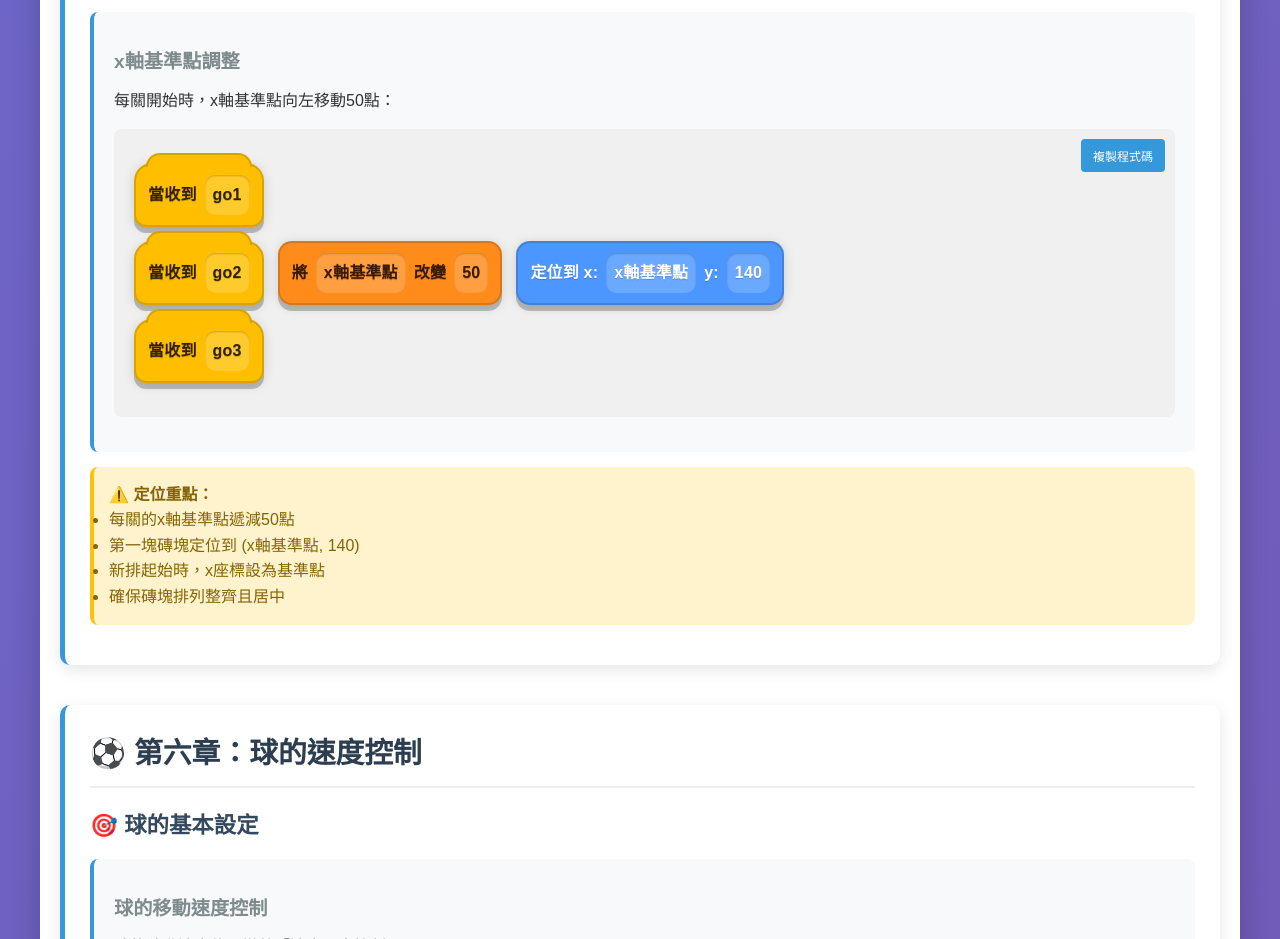
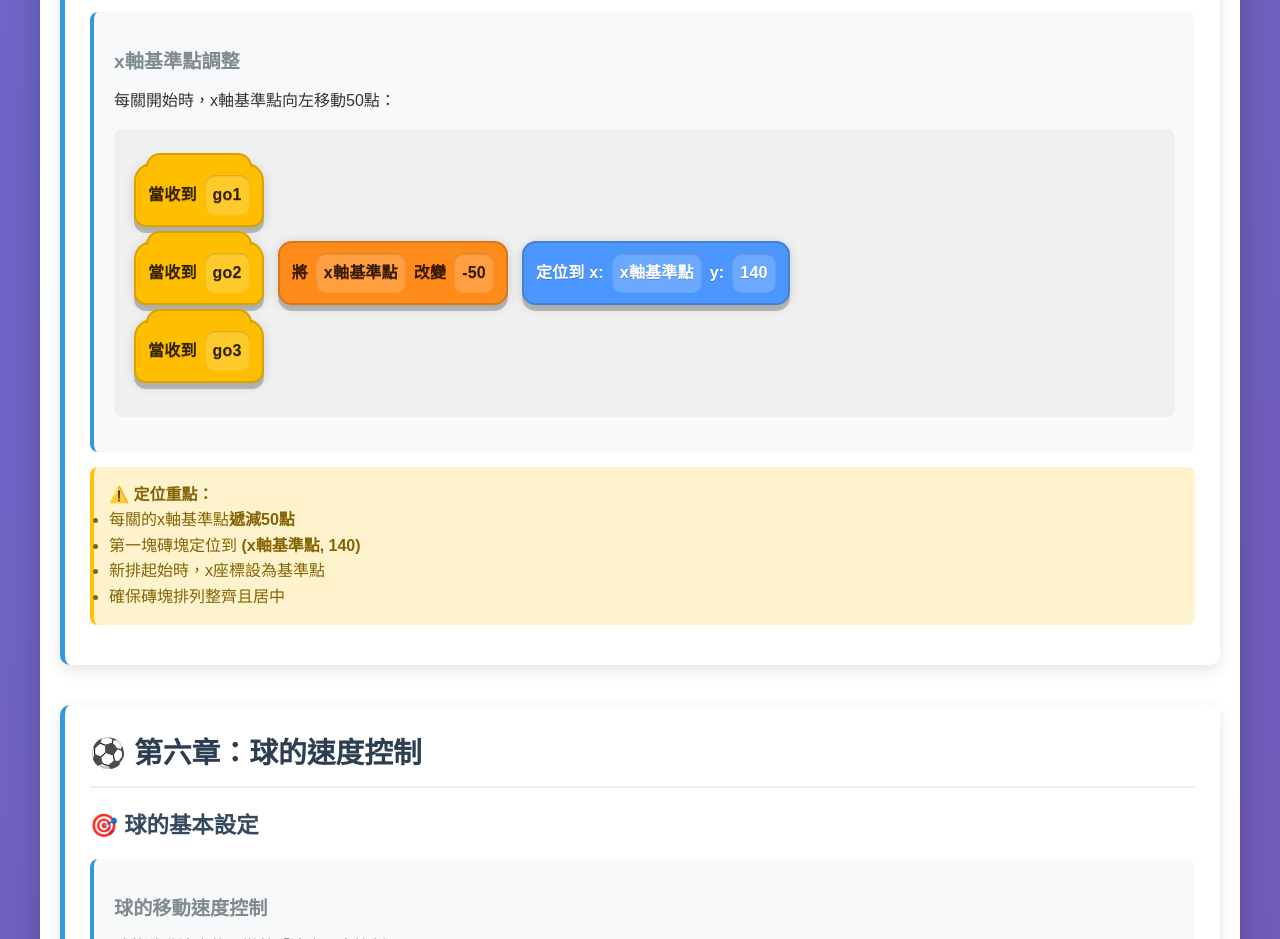
Before and after one commit to aa6666-teacher/scratch_teaching, a plain HTML site: page C07.html in a window 1280 px wide. Shown: the part 5460-6399 px from the top of the page. Drawn offline with Linux system fonts and the light colour scheme.

Commit message:
Update C07.html

```diff
--- a/C07.html
+++ b/C07.html
@@ -683,13 +683,12 @@
                 <p>每關開始時，x軸基準點向左移動50點：</p>
 
                 <div class="code-example">
-                    <button class="copy-button" onclick="copyCode(this, this.parentNode)">複製程式碼</button>
                     <div class="blocks">
                         <div class="block events hat">當收到 <span class="arg">go1</span></div>
                     </div>
                     <div class="blocks">
                         <div class="block events hat">當收到 <span class="arg">go2</span></div>
-                        <div class="block variables">將 <span class="arg">x軸基準點</span> 改變 <span class="arg">50</span></div>
+                        <div class="block variables">將 <span class="arg">x軸基準點</span> 改變 <span class="arg">-50</span></div>
                         <div class="block motion">定位到 x: <span class="arg">x軸基準點</span> y: <span class="arg">140</span></div>
                     </div>
                     <div class="blocks">
@@ -701,8 +700,8 @@
             <div class="warning">
                 <strong>⚠️ 定位重點：</strong>
                 <ul>
-                    <li>每關的x軸基準點遞減50點</li>
-                    <li>第一塊磚塊定位到 (x軸基準點, 140)</li>
+                    <li>每關的x軸基準點<strong>遞減50點</strong></li>
+                    <li>第一塊磚塊定位到 <strong>(x軸基準點, 140)</strong></li>
                     <li>新排起始時，x座標設為基準點</li>
                     <li>確保磚塊排列整齊且居中</li>
                 </ul>
```
